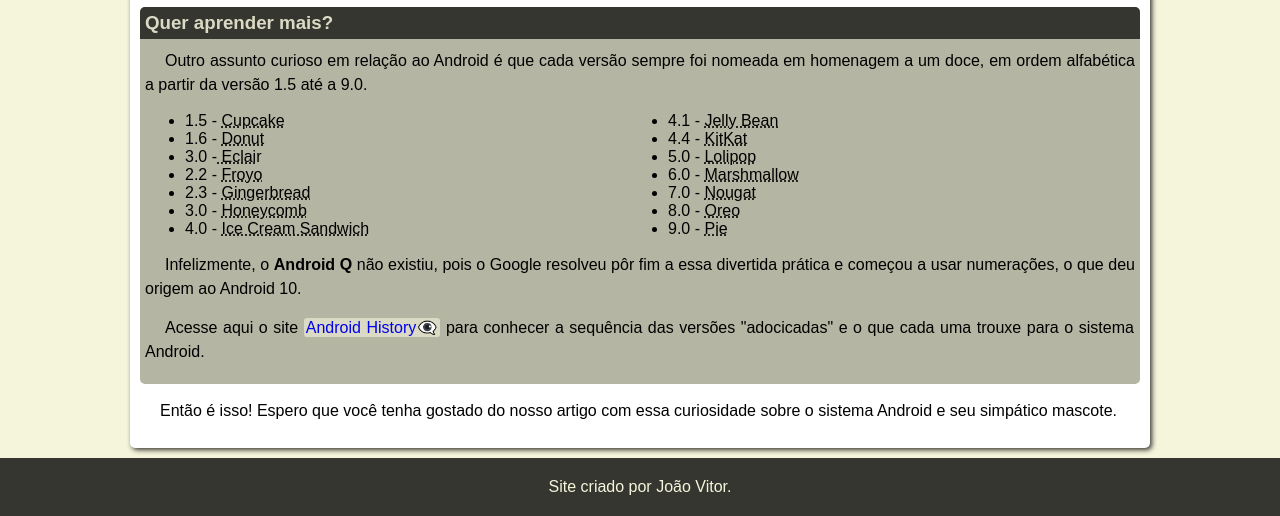
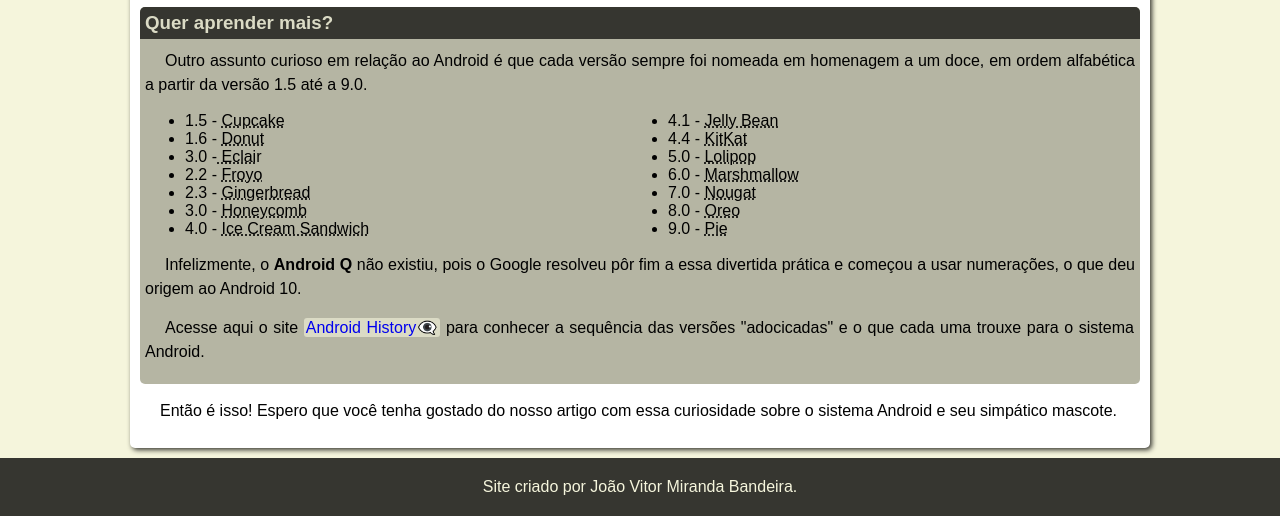
Before and after one commit to JoaoVitorMirandaBandeira/Site-basico, a plain HTML site: page index.html in a window 1280 px wide. Shown: the part 2083-2599 px from the top of the page. Drawn offline with Linux system fonts and the light colour scheme.

Commit message:
Alteração do rodape 2.0

```diff
--- a/index.html
+++ b/index.html
@@ -104,7 +104,7 @@
         </article>
     </main>
     <footer>
-        <p>Site criado por João Vitor.</p>
+        <p>Site criado por João Vitor Miranda Bandeira.</p>
     </footer>
 </body>
 </html>
```
